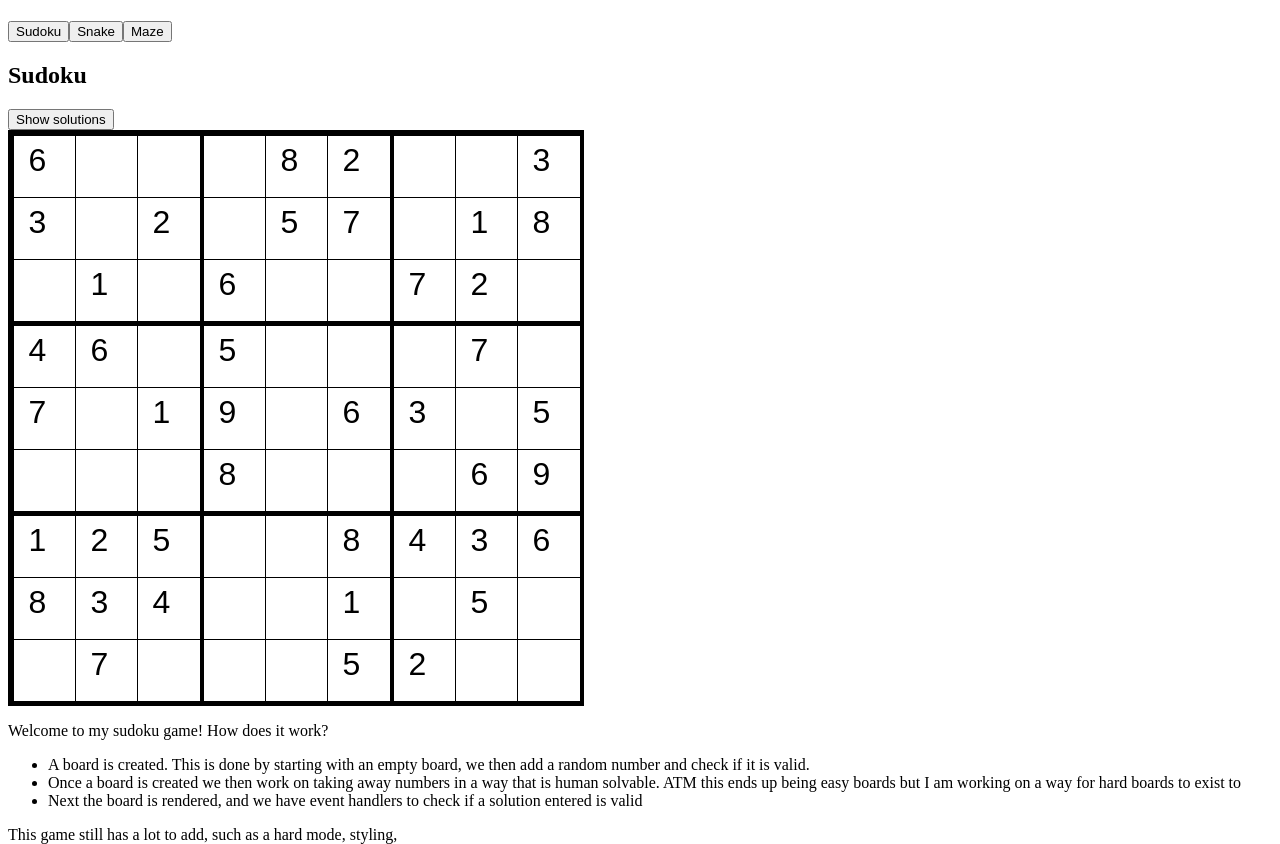
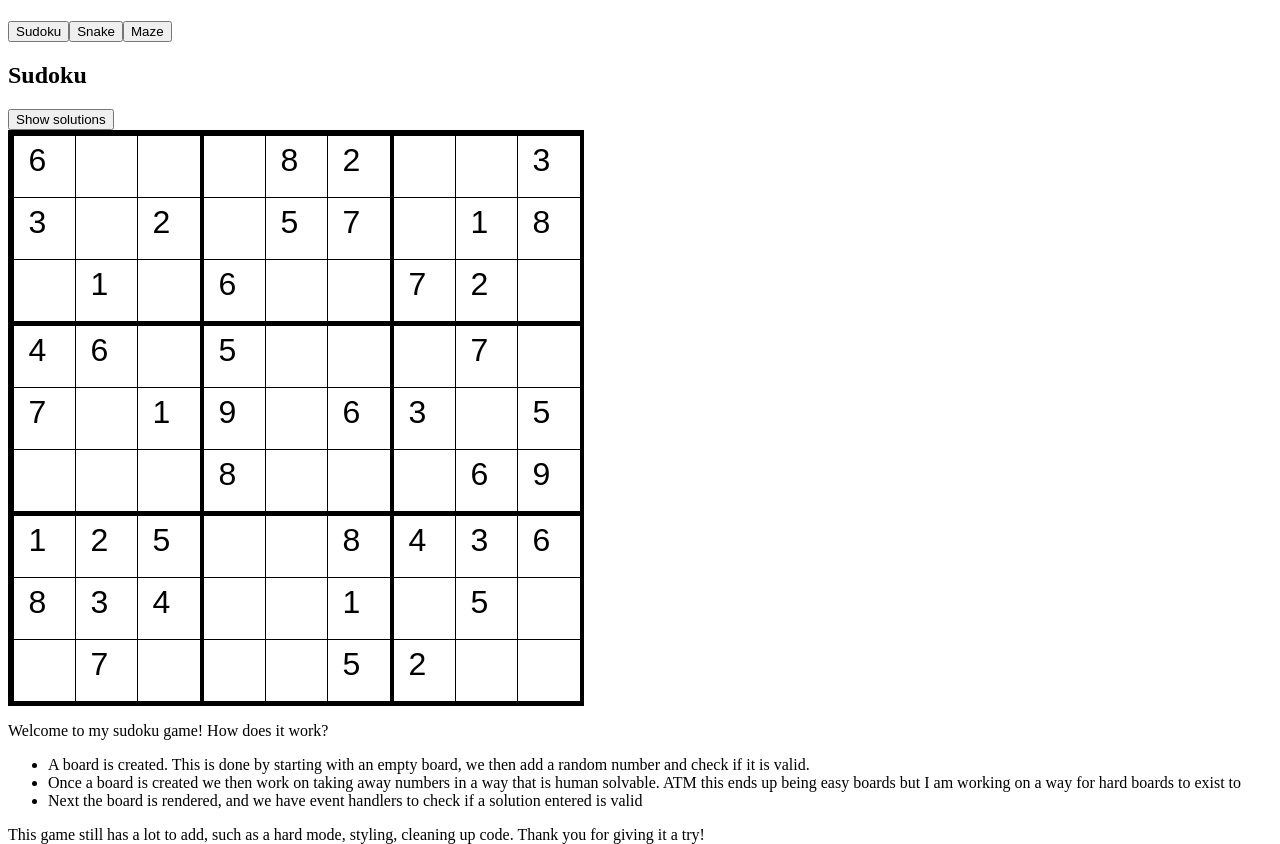
Before and after one commit to BenDMaryland/Sudoku, a React (Create React App) app: page / in a window 1280 px wide. Built offline with nearby package versions, Linux system fonts and the light colour scheme.

Commit message:
testing pages

```diff
--- a/package.json
+++ b/package.json
@@ -1,5 +1,5 @@
 {
-  "homepage": ".",
+ "homepage": "https://bendmaryland.github.io/Sudoku/",
   "name": "sudoku",
   "version": "0.1.0",
   "private": true,
--- a/src/components/MazeSolver/MazeBoard.js
+++ b/src/components/MazeSolver/MazeBoard.js
@@ -85,6 +85,7 @@ function MazeBoard() {
     return (
 
         <div>
+            <p>The Maze Game is not completed</p>
             <input type={'number'} onChange={(e) => setblocks(e.target.value)}  ></input>
             <div style={boardStyle}>
                 {mazeGrid.map((cell, i) => (<MazeCell cell={cell} key={i} cellNum={i} />))}
--- a/src/components/snake/Snake.js
+++ b/src/components/snake/Snake.js
@@ -41,7 +41,7 @@ function Snake() {
 
     if (0 > player || player > gridSize - 1) { playerDeath(1) }
     if (player % columnSize === 0 && lastKey === 68) { playerDeath(2) }
-    if ((player - columnSize+1) % columnSize === 0 && lastKey === 65) { playerDeath(3) }
+    if ((player - columnSize + 1) % columnSize === 0 && lastKey === 65) { playerDeath(3) }
     if (playerFollower.includes(player)) { playerDeath(4) }
     if (player === snakeFood) { foodHandler() }
   }, [player]);
@@ -81,9 +81,12 @@ function Snake() {
   }
 
   return (
-    <div style={boardStyle}>
-      {snakeGrid.map((grid, i) => (<SnakeCell snakeFood={snakeFood} playerFollower={playerFollower} key={i} player={player} cellNumber={i} />))}
-    </div>
+    <>
+      <p>The snake game is not completed </p>
+      <div style={boardStyle}>
+        {snakeGrid.map((grid, i) => (<SnakeCell snakeFood={snakeFood} playerFollower={playerFollower} key={i} player={player} cellNumber={i} />))}
+      </div>
+    </>
   )
 }
 
--- a/src/components/sudoku/Board.js
+++ b/src/components/sudoku/Board.js
@@ -457,8 +457,8 @@ function Board() {
                     <li>Once a board is created we then work on taking away numbers in a way that is human solvable. ATM this ends up being easy boards but I am working on a way for hard boards to exist to </li>
                     <li>Next the board is rendered, and we have event handlers to check if a solution entered is valid</li>
                 </ul>
-                This game still has a lot to add, such as a hard mode, styling,
-
+                This game still has a lot to add, such as a hard mode, styling, cleaning up code.
+                Thank you for giving it a try!
             </p>
         </>
     )
```
